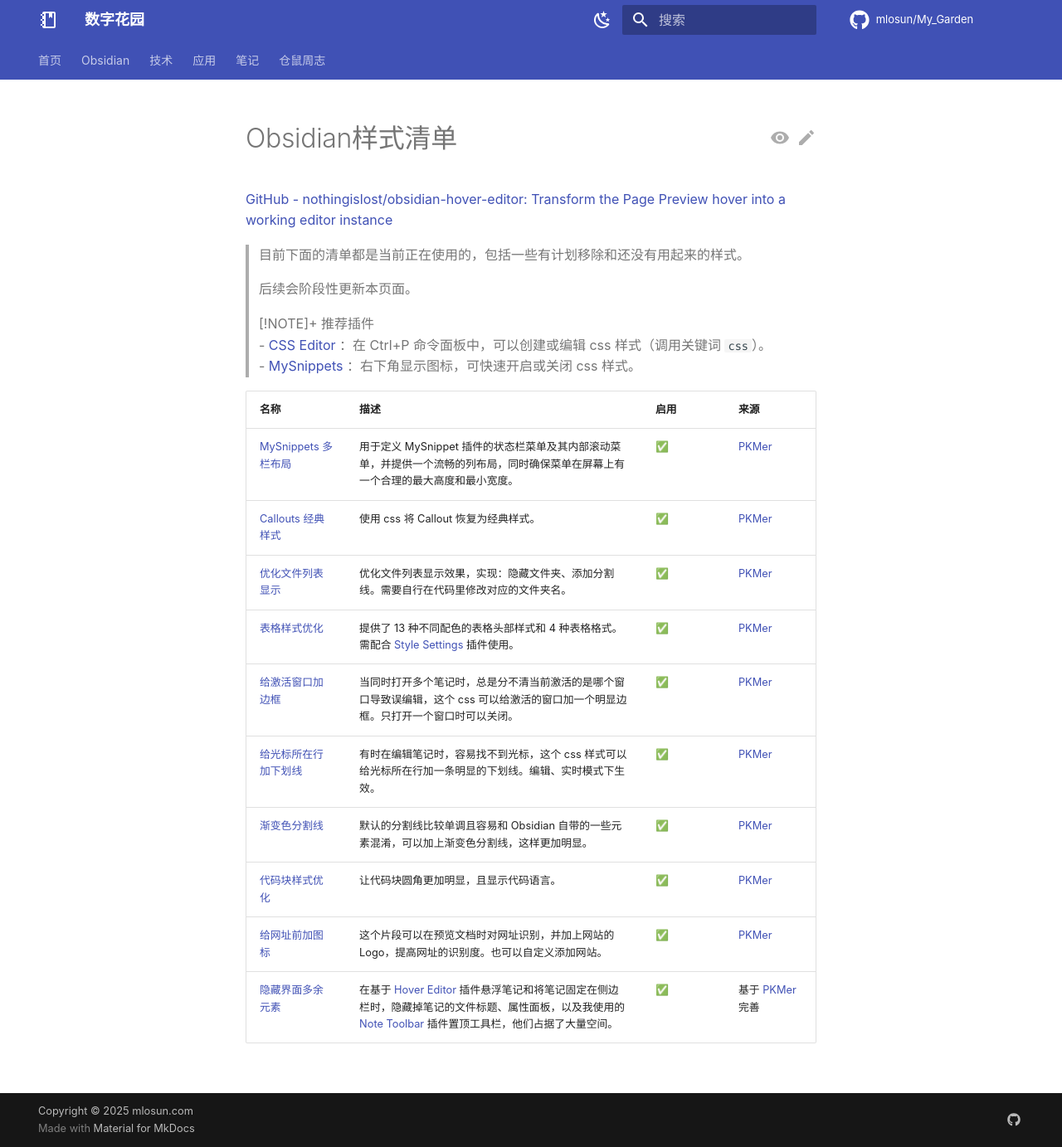
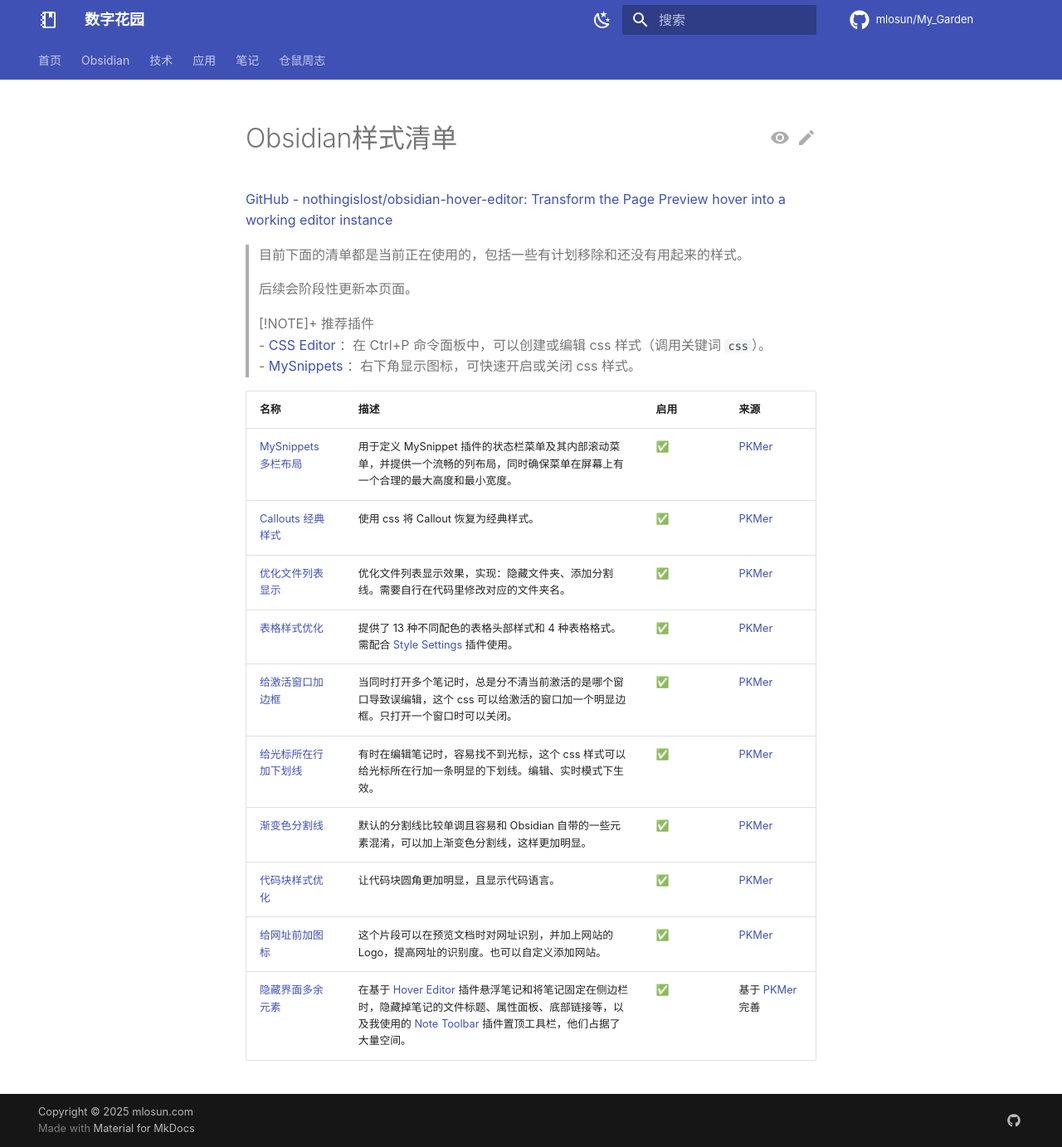
Before and after one commit to mlosun/My_Garden, an MkDocs documentation site: the page built from docs/obsidian/Obsidian样式清单.md, in a window 1280 px wide and 1383 px high. Shown: the whole window at 83% size. Built offline with MkDocs 1.6.1 and Material for MkDocs 9.7.7, drawn with Linux system fonts in a browser that asks for light colours; comment, search, counter and statistics services are not loaded.

Commit message:
PUBLISHER #72
* PUSH NOTE : 1Panel.md

* PUSH NOTE : Chrome扩展清单.md

* PUSH NOTE : frp - 群晖Nas内网穿透应用.md

* PUSH NOTE : index.md

* PUSH NOTE : Memos - 开源自托管轻量笔记.md

* PUSH NOTE : MTPhotos - 好用的照片管理系统.md

* PUSH NOTE : 装机必备.md

* PUSH NOTE : ChangeLog.md

* PUSH NOTE : index.md

* PUSH NOTE : Roadmap.md

* PUSH NOTE : index.md

* PUSH NOTE : index.md

* PUSH NOTE : B站视频收藏.md

* PUSH NOTE : Git 的常用命令.md

* PUSH NOTE : HTTP请求：GET和POST对比.md

* PUSH NOTE : index.md

* PUSH NOTE : MacOS 终端技巧合集.md

* PUSH NOTE : Python 不同入口文件调用同一函数实现不同效果.md

* PUSH NOTE : Python库：pipreqs 生成项目依赖文件.md

* PUSH NOTE : VS Code 技巧合集.md

* PUSH NOTE : 什么是数字花园？.md

* PUSH NOTE : 使用 Portainer 远程管理 Docker.md

* PUSH NOTE : 删除 Github 仓库全部的 commit 记录.md

* PUSH NOTE : 删除Github仓库的历史提交记录.md

* PUSH NOTE : 打印全部的 DataFrame 行和列.md

* PUSH NOTE : 搜集一些MkDocs站点.md

* PUSH NOTE : 搜集一些数字花园站点.md

* PUSH NOTE : 解决1Panel升级NocoDB后无法启动.md

* PUSH NOTE : 解决京东轻量云主机 Debian 12.5.0 镜像无法安装 1Panel 的问题.md

* PUSH NOTE : index.md

* PUSH NOTE : Obsidian插件清单.md

* PUSH NOTE : Obsidian样式清单.md

* PUSH NOTE : Auto Link Title.md

* PUSH NOTE : File Explorer Note Count.md

* PUSH NOTE : BRAT.md

* PUSH NOTE : Callouts 经典样式.md

* PUSH NOTE : MySnippets 多栏布局.md

* PUSH NOTE : 代码块样式优化.md

* PUSH NOTE : 优化文件列表显示.md

* PUSH NOTE : 渐变色分割线.md

* PUSH NOTE : 给光标所在行加下划线.md

* PUSH NOTE : 给激活窗口加边框.md

* PUSH NOTE : 给网址前加图标.md

* PUSH NOTE : 表格样式优化.md

* PUSH NOTE : 隐藏界面多余元素.md

* PUSH NOTE : Docker.md

* PUSH NOTE : Flask框架学习笔记.md

* PUSH NOTE : Git.md

* PUSH NOTE : index.md

* PUSH NOTE : Linux.md

* PUSH NOTE : MySQL.md

* PUSH NOTE : Python.md

* PUSH NOTE : index.md

* PUSH NOTE : 仓鼠周志 第01期.md

* PUSH NOTE : 仓鼠周志 第02期.md

* PUSH NOTE : 仓鼠周志 第03期.md

```diff
--- a/docs/obsidian/Obsidian样式清单.md
+++ b/docs/obsidian/Obsidian样式清单.md
@@ -14,15 +14,15 @@
 > - [CSS Editor](https://github.com/Zachatoo/obsidian-css-editor)  ：在 Ctrl+P 命令面板中，可以创建或编辑 css 样式（调用关键词 `css`）。
 > - [MySnippets](https://github.com/chetachiezikeuzor/MySnippets-Plugin) ：右下角显示图标，可快速开启或关闭 css 样式。
 
-| 名称                  | 描述                                                                                                                                                                                                          | 启用  | 来源                                                                                                                                                                                                                                                                                                                                  |
-| ------------------- | ----------------------------------------------------------------------------------------------------------------------------------------------------------------------------------------------------------- | --- | ----------------------------------------------------------------------------------------------------------------------------------------------------------------------------------------------------------------------------------------------------------------------------------------------------------------------------------- |
-| [MySnippets 多栏布局](./snippets/MySnippets%20%E5%A4%9A%E6%A0%8F%E5%B8%83%E5%B1%80.md) | 用于定义 MySnippet 插件的状态栏菜单及其内部滚动菜单，并提供一个流畅的列布局，同时确保菜单在屏幕上有一个合理的最大高度和最小宽度。                                                                                                                                      | ✅   | [PKMer](https://pkmer.cn/Pkmer-Docs/10-obsidian/obsidian%E5%A4%96%E8%A7%82/css-%E7%89%87%E6%AE%B5/obsidian%E6%8F%92%E4%BB%B6%E6%A0%B7%E5%BC%8F-mysnippets%E7%9A%84%E5%A4%9A%E6%A0%8F%E5%B8%83%E5%B1%80/)                                                                                                                            |
-| [Callouts 经典样式](./snippets/Callouts%20%E7%BB%8F%E5%85%B8%E6%A0%B7%E5%BC%8F.md)   | 使用 css 将 Callout 恢复为经典样式。                                                                                                                                                                                   | ✅   | [PKMer](https://pkmer.cn/Pkmer-Docs/10-obsidian/obsidian%E5%A4%96%E8%A7%82/css-%E7%89%87%E6%AE%B5/obsidian%E6%A0%B7%E5%BC%8F-callout%E6%A0%B7%E5%BC%8F/#%E6%81%A2%E5%A4%8D%E7%BB%8F%E5%85%B8%E7%9A%84-callout-%E6%A0%B7%E5%BC%8F)                                                                                                   |
-| [优化文件列表显示](./snippets/%E4%BC%98%E5%8C%96%E6%96%87%E4%BB%B6%E5%88%97%E8%A1%A8%E6%98%BE%E7%A4%BA.md)        | 优化文件列表显示效果，实现：隐藏文件夹、添加分割线。需要自行在代码里修改对应的文件夹名。                                                                                                                                                                | ✅   | [PKMer](https://pkmer.cn/Pkmer-Docs/10-obsidian/obsidian%E4%BD%BF%E7%94%A8%E6%8A%80%E5%B7%A7/moy/%E4%BC%98%E5%8C%96%E6%96%87%E4%BB%B6%E6%B5%8F%E8%A7%88%E5%99%A8%E7%9A%84%E6%98%BE%E7%A4%BA/)                                                                                                                                       |
-| [表格样式优化](./snippets/%E8%A1%A8%E6%A0%BC%E6%A0%B7%E5%BC%8F%E4%BC%98%E5%8C%96.md)          | 提供了 13 种不同配色的表格头部样式和 4 种表格格式。需配合 [Style Settings](https://github.com/mgmeyers/obsidian-style-settings) 插件使用。                                                                                                | ✅   | [PKMer](https://pkmer.cn/Pkmer-Docs/10-obsidian/obsidian%E5%A4%96%E8%A7%82/css-%E7%89%87%E6%AE%B5/obsidian-%E6%A0%B7%E5%BC%8F-13-%E7%A7%8D%E9%85%8D%E8%89%B2-%E5%92%8C4-%E7%A7%8D%E6%A0%BC%E5%BC%8F%E7%9A%84%E6%96%B9%E6%A1%88%E6%89%93%E9%80%A0%E6%9B%B4%E5%8A%A0%E7%94%9F%E5%8A%A8%E5%A4%9A%E5%BD%A9%E7%9A%84%E8%A1%A8%E6%A0%BC/) |
-| [给激活窗口加边框](./snippets/%E7%BB%99%E6%BF%80%E6%B4%BB%E7%AA%97%E5%8F%A3%E5%8A%A0%E8%BE%B9%E6%A1%86.md)        | 当同时打开多个笔记时，总是分不清当前激活的是哪个窗口导致误编辑，这个 css 可以给激活的窗口加一个明显边框。只打开一个窗口时可以关闭。                                                                                                                                        | ✅   | [PKMer](https://pkmer.cn/Pkmer-Docs/10-obsidian/obsidian%E5%A4%96%E8%A7%82/css-%E7%89%87%E6%AE%B5/obsidian%E6%A0%B7%E5%BC%8F-%E4%B8%93%E6%B3%A8%E6%A0%87%E7%AD%BE%E9%A1%B5%E8%BE%B9%E6%A1%86/)                                                                                                                                      |
-| [给光标所在行加下划线](./snippets/%E7%BB%99%E5%85%89%E6%A0%87%E6%89%80%E5%9C%A8%E8%A1%8C%E5%8A%A0%E4%B8%8B%E5%88%92%E7%BA%BF.md)      | 有时在编辑笔记时，容易找不到光标，这个 css 样式可以给光标所在行加一条明显的下划线。编辑、实时模式下生效。                                                                                                                                                     | ✅   | [PKMer](https://pkmer.cn/Pkmer-Docs/10-obsidian/obsidian%E5%A4%96%E8%A7%82/css-%E7%89%87%E6%AE%B5/obsidian%E6%A0%B7%E5%BC%8F-%E7%BC%96%E8%BE%91%E6%A8%A1%E5%BC%8F%E4%B8%8B%E5%BD%93%E5%89%8D%E8%A1%8C%E9%AB%98%E4%BA%AE/#%E4%B8%BA%E5%85%89%E6%A0%87%E6%89%80%E5%9C%A8%E8%A1%8C%E6%B7%BB%E5%8A%A0%E4%B8%8B%E5%88%92%E7%BA%BF)       |
-| [渐变色分割线](./snippets/%E6%B8%90%E5%8F%98%E8%89%B2%E5%88%86%E5%89%B2%E7%BA%BF.md)          | 默认的分割线比较单调且容易和 Obsidian 自带的一些元素混淆，可以加上渐变色分割线，这样更加明显。                                                                                                                                                        | ✅   | [PKMer](https://pkmer.cn/Pkmer-Docs/10-obsidian/obsidian%E5%A4%96%E8%A7%82/css-%E7%89%87%E6%AE%B5/obsidian%E6%A0%B7%E5%BC%8F-%E5%88%86%E5%89%B2%E7%BA%BF%E6%A0%B7%E5%BC%8F%E7%BE%8E%E5%8C%96/)                                                                                                                                      |
-| [代码块样式优化](./snippets/%E4%BB%A3%E7%A0%81%E5%9D%97%E6%A0%B7%E5%BC%8F%E4%BC%98%E5%8C%96.md)         | 让代码块圆角更加明显，且显示代码语言。                                                                                                                                                                                         | ✅   | [PKMer](https://pkmer.cn/Pkmer-Docs/10-obsidian/obsidian%E5%A4%96%E8%A7%82/css-%E7%89%87%E6%AE%B5/obsidian%E6%A0%B7%E5%BC%8F-%E5%9C%86%E8%A7%92%E4%BB%A3%E7%A0%81%E5%9D%97%E6%A0%B7%E5%BC%8F/)                                                                                                                                      |
-| [给网址前加图标](./snippets/%E7%BB%99%E7%BD%91%E5%9D%80%E5%89%8D%E5%8A%A0%E5%9B%BE%E6%A0%87.md)         | 这个片段可以在预览文档时对网址识别，并加上网站的 Logo，提高网址的识别度。也可以自定义添加网站。                                                                                                                                                          | ✅   | [PKMer](https://pkmer.cn/Pkmer-Docs/10-obsidian/obsidian%E5%A4%96%E8%A7%82/css-%E7%89%87%E6%AE%B5/obsidian%E7%BD%91%E5%9D%80%E5%89%8D%E8%87%AA%E5%8A%A8%E5%8A%A0%E5%9B%BE%E6%A0%87/)                                                                                                                                                |
-| [隐藏界面多余元素](./snippets/%E9%9A%90%E8%97%8F%E7%95%8C%E9%9D%A2%E5%A4%9A%E4%BD%99%E5%85%83%E7%B4%A0.md)        | 在基于 [Hover Editor](https://github.com/nothingislost/obsidian-hover-editor) 插件悬浮笔记和将笔记固定在侧边栏时，隐藏掉笔记的文件标题、属性面板，以及我使用的 [Note Toolbar](https://github.com/chrisgurney/obsidian-note-toolbar) 插件置顶工具栏，他们占据了大量空间。 | ✅   | 基于 [PKMer](https://pkmer.cn/Pkmer-Docs/10-obsidian/obsidian%E5%A4%96%E8%A7%82/css-%E7%89%87%E6%AE%B5/obsidian%E6%A0%B7%E5%BC%8F-hovereditor%E6%8F%92%E4%BB%B6%E5%BC%B9%E7%AA%97%E4%B8%AD%E9%9A%90%E8%97%8Fproperties%E5%B1%9E%E6%80%A7%E9%9D%A2%E6%9D%BF/) 完善                                                                       |
+| 名称                  | 描述                                                                                                                                                                                                                | 启用  | 来源                                                                                                                                                                                                                                                                                                                                  |
+| ------------------- | ----------------------------------------------------------------------------------------------------------------------------------------------------------------------------------------------------------------- | --- | ----------------------------------------------------------------------------------------------------------------------------------------------------------------------------------------------------------------------------------------------------------------------------------------------------------------------------------- |
+| [MySnippets 多栏布局](./snippets/MySnippets%20%E5%A4%9A%E6%A0%8F%E5%B8%83%E5%B1%80.md) | 用于定义 MySnippet 插件的状态栏菜单及其内部滚动菜单，并提供一个流畅的列布局，同时确保菜单在屏幕上有一个合理的最大高度和最小宽度。                                                                                                                                            | ✅   | [PKMer](https://pkmer.cn/Pkmer-Docs/10-obsidian/obsidian%E5%A4%96%E8%A7%82/css-%E7%89%87%E6%AE%B5/obsidian%E6%8F%92%E4%BB%B6%E6%A0%B7%E5%BC%8F-mysnippets%E7%9A%84%E5%A4%9A%E6%A0%8F%E5%B8%83%E5%B1%80/)                                                                                                                            |
+| [Callouts 经典样式](./snippets/Callouts%20%E7%BB%8F%E5%85%B8%E6%A0%B7%E5%BC%8F.md)   | 使用 css 将 Callout 恢复为经典样式。                                                                                                                                                                                         | ✅   | [PKMer](https://pkmer.cn/Pkmer-Docs/10-obsidian/obsidian%E5%A4%96%E8%A7%82/css-%E7%89%87%E6%AE%B5/obsidian%E6%A0%B7%E5%BC%8F-callout%E6%A0%B7%E5%BC%8F/#%E6%81%A2%E5%A4%8D%E7%BB%8F%E5%85%B8%E7%9A%84-callout-%E6%A0%B7%E5%BC%8F)                                                                                                   |
+| [优化文件列表显示](./snippets/%E4%BC%98%E5%8C%96%E6%96%87%E4%BB%B6%E5%88%97%E8%A1%A8%E6%98%BE%E7%A4%BA.md)        | 优化文件列表显示效果，实现：隐藏文件夹、添加分割线。需要自行在代码里修改对应的文件夹名。                                                                                                                                                                      | ✅   | [PKMer](https://pkmer.cn/Pkmer-Docs/10-obsidian/obsidian%E4%BD%BF%E7%94%A8%E6%8A%80%E5%B7%A7/moy/%E4%BC%98%E5%8C%96%E6%96%87%E4%BB%B6%E6%B5%8F%E8%A7%88%E5%99%A8%E7%9A%84%E6%98%BE%E7%A4%BA/)                                                                                                                                       |
+| [表格样式优化](./snippets/%E8%A1%A8%E6%A0%BC%E6%A0%B7%E5%BC%8F%E4%BC%98%E5%8C%96.md)          | 提供了 13 种不同配色的表格头部样式和 4 种表格格式。需配合 [Style Settings](https://github.com/mgmeyers/obsidian-style-settings) 插件使用。                                                                                                      | ✅   | [PKMer](https://pkmer.cn/Pkmer-Docs/10-obsidian/obsidian%E5%A4%96%E8%A7%82/css-%E7%89%87%E6%AE%B5/obsidian-%E6%A0%B7%E5%BC%8F-13-%E7%A7%8D%E9%85%8D%E8%89%B2-%E5%92%8C4-%E7%A7%8D%E6%A0%BC%E5%BC%8F%E7%9A%84%E6%96%B9%E6%A1%88%E6%89%93%E9%80%A0%E6%9B%B4%E5%8A%A0%E7%94%9F%E5%8A%A8%E5%A4%9A%E5%BD%A9%E7%9A%84%E8%A1%A8%E6%A0%BC/) |
+| [给激活窗口加边框](./snippets/%E7%BB%99%E6%BF%80%E6%B4%BB%E7%AA%97%E5%8F%A3%E5%8A%A0%E8%BE%B9%E6%A1%86.md)        | 当同时打开多个笔记时，总是分不清当前激活的是哪个窗口导致误编辑，这个 css 可以给激活的窗口加一个明显边框。只打开一个窗口时可以关闭。                                                                                                                                              | ✅   | [PKMer](https://pkmer.cn/Pkmer-Docs/10-obsidian/obsidian%E5%A4%96%E8%A7%82/css-%E7%89%87%E6%AE%B5/obsidian%E6%A0%B7%E5%BC%8F-%E4%B8%93%E6%B3%A8%E6%A0%87%E7%AD%BE%E9%A1%B5%E8%BE%B9%E6%A1%86/)                                                                                                                                      |
+| [给光标所在行加下划线](./snippets/%E7%BB%99%E5%85%89%E6%A0%87%E6%89%80%E5%9C%A8%E8%A1%8C%E5%8A%A0%E4%B8%8B%E5%88%92%E7%BA%BF.md)      | 有时在编辑笔记时，容易找不到光标，这个 css 样式可以给光标所在行加一条明显的下划线。编辑、实时模式下生效。                                                                                                                                                           | ✅   | [PKMer](https://pkmer.cn/Pkmer-Docs/10-obsidian/obsidian%E5%A4%96%E8%A7%82/css-%E7%89%87%E6%AE%B5/obsidian%E6%A0%B7%E5%BC%8F-%E7%BC%96%E8%BE%91%E6%A8%A1%E5%BC%8F%E4%B8%8B%E5%BD%93%E5%89%8D%E8%A1%8C%E9%AB%98%E4%BA%AE/#%E4%B8%BA%E5%85%89%E6%A0%87%E6%89%80%E5%9C%A8%E8%A1%8C%E6%B7%BB%E5%8A%A0%E4%B8%8B%E5%88%92%E7%BA%BF)       |
+| [渐变色分割线](./snippets/%E6%B8%90%E5%8F%98%E8%89%B2%E5%88%86%E5%89%B2%E7%BA%BF.md)          | 默认的分割线比较单调且容易和 Obsidian 自带的一些元素混淆，可以加上渐变色分割线，这样更加明显。                                                                                                                                                              | ✅   | [PKMer](https://pkmer.cn/Pkmer-Docs/10-obsidian/obsidian%E5%A4%96%E8%A7%82/css-%E7%89%87%E6%AE%B5/obsidian%E6%A0%B7%E5%BC%8F-%E5%88%86%E5%89%B2%E7%BA%BF%E6%A0%B7%E5%BC%8F%E7%BE%8E%E5%8C%96/)                                                                                                                                      |
+| [代码块样式优化](./snippets/%E4%BB%A3%E7%A0%81%E5%9D%97%E6%A0%B7%E5%BC%8F%E4%BC%98%E5%8C%96.md)         | 让代码块圆角更加明显，且显示代码语言。                                                                                                                                                                                               | ✅   | [PKMer](https://pkmer.cn/Pkmer-Docs/10-obsidian/obsidian%E5%A4%96%E8%A7%82/css-%E7%89%87%E6%AE%B5/obsidian%E6%A0%B7%E5%BC%8F-%E5%9C%86%E8%A7%92%E4%BB%A3%E7%A0%81%E5%9D%97%E6%A0%B7%E5%BC%8F/)                                                                                                                                      |
+| [给网址前加图标](./snippets/%E7%BB%99%E7%BD%91%E5%9D%80%E5%89%8D%E5%8A%A0%E5%9B%BE%E6%A0%87.md)         | 这个片段可以在预览文档时对网址识别，并加上网站的 Logo，提高网址的识别度。也可以自定义添加网站。                                                                                                                                                                | ✅   | [PKMer](https://pkmer.cn/Pkmer-Docs/10-obsidian/obsidian%E5%A4%96%E8%A7%82/css-%E7%89%87%E6%AE%B5/obsidian%E7%BD%91%E5%9D%80%E5%89%8D%E8%87%AA%E5%8A%A8%E5%8A%A0%E5%9B%BE%E6%A0%87/)                                                                                                                                                |
+| [隐藏界面多余元素](./snippets/%E9%9A%90%E8%97%8F%E7%95%8C%E9%9D%A2%E5%A4%9A%E4%BD%99%E5%85%83%E7%B4%A0.md)        | 在基于 [Hover Editor](https://github.com/nothingislost/obsidian-hover-editor) 插件悬浮笔记和将笔记固定在侧边栏时，隐藏掉笔记的文件标题、属性面板、底部链接等，以及我使用的 [Note Toolbar](https://github.com/chrisgurney/obsidian-note-toolbar) 插件置顶工具栏，他们占据了大量空间。 | ✅   | 基于 [PKMer](https://pkmer.cn/Pkmer-Docs/10-obsidian/obsidian%E5%A4%96%E8%A7%82/css-%E7%89%87%E6%AE%B5/obsidian%E6%A0%B7%E5%BC%8F-hovereditor%E6%8F%92%E4%BB%B6%E5%BC%B9%E7%AA%97%E4%B8%AD%E9%9A%90%E8%97%8Fproperties%E5%B1%9E%E6%80%A7%E9%9D%A2%E6%9D%BF/) 完善                                                                       |
```
Also changed, not shown: docs/obsidian/snippets/隐藏界面多余元素.md (+5 -0 lines).
